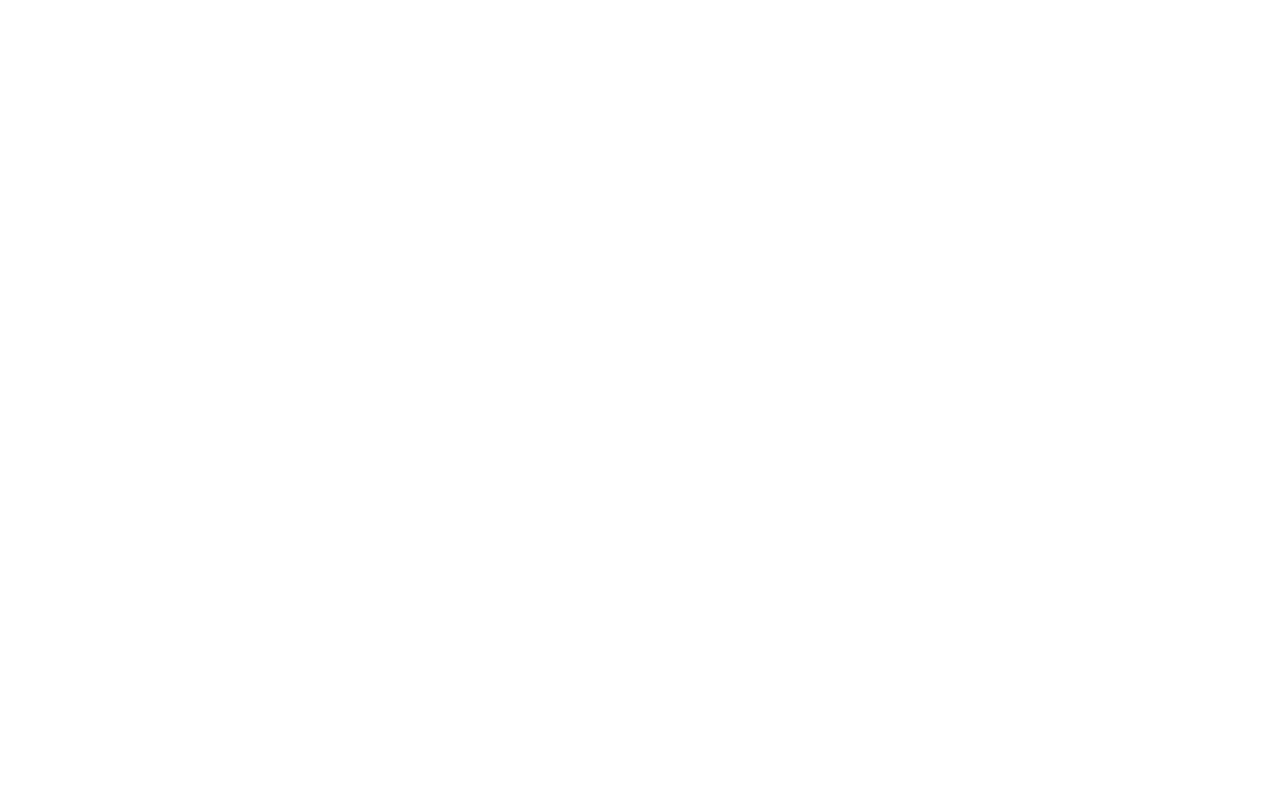
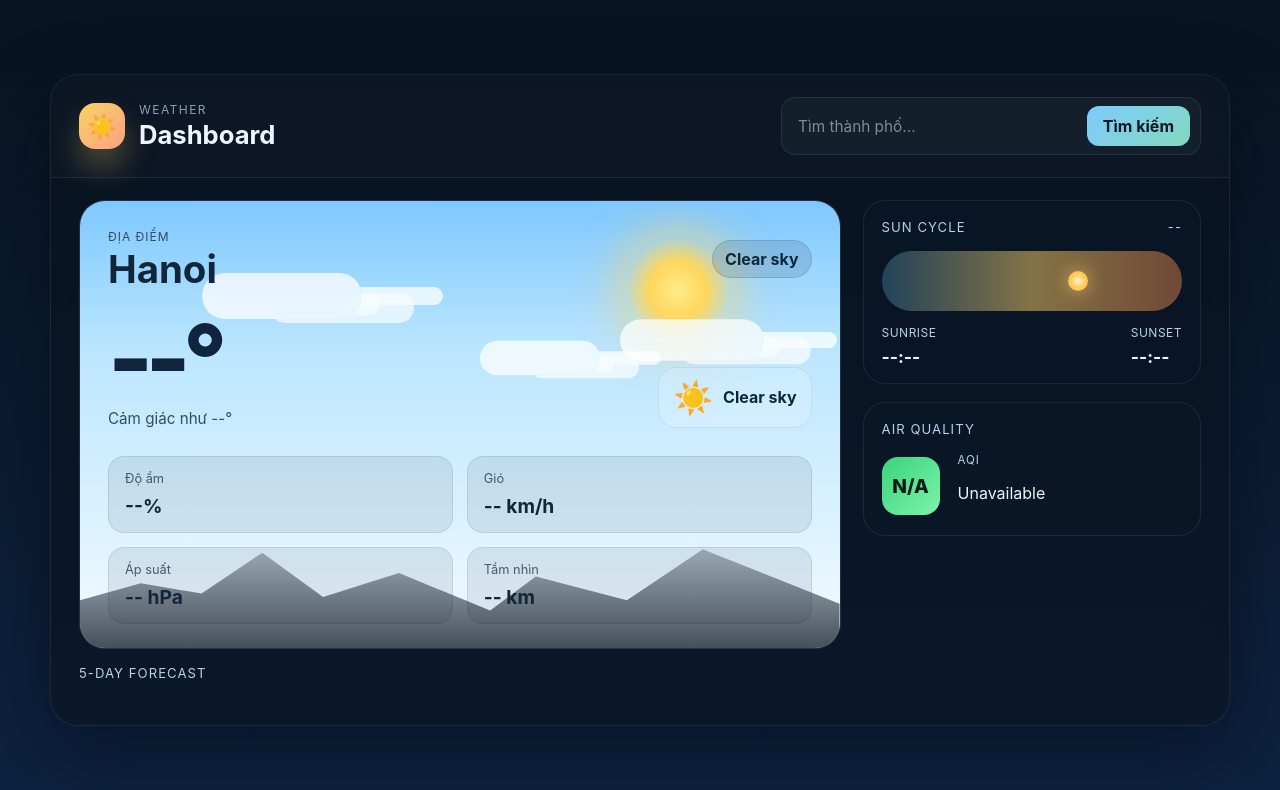
Before and after one commit to Toisieupam/weather-dashboard, a plain HTML site: page index.html in a window 1280 px wide. Drawn offline with Linux system fonts and the light colour scheme; no server answers.

Commit message:
Fix broken HTML structure and restore the weather dashboard page skeleton

```diff
--- a/index.html
+++ b/index.html
@@ -4,21 +4,128 @@
   <meta charset="UTF-8" />
   <meta name="viewport" content="width=device-width, initial-scale=1.0" />
   <title>Weather Dashboard</title>
-  <style>
-    :root{
-      --bg1:#071c2f;
-      --bg2:#112d49;
-      --panel:rgba(10,22,35,0.72);
-      --line:rgba(255,255,255,0.12);
-      --text:#edf7ff;
-      --muted:#cfe1f3;
-      --accent:#ffd166;
-      --primary:#7ecbff;
-      --good:#72e0a2;
-      --warn:#ffb86b;
-      --bad:#ff7a7a;
-      --shadow:rgba(3,10,20,0.4);
-    }
+  <link rel="stylesheet" href="styles.css" />
+</head>
+<body>
+  <div class="app-shell">
+    <header class="topbar">
+      <div class="brand-group">
+        <div class="brand-mark">☀️</div>
+        <div>
+          <p class="eyebrow">Weather</p>
+          <h1>Dashboard</h1>
+        </div>
+      </div>
 
-    *{ box-sizing:border-box; }
-    html,body
+      <form id="searchForm" class="search-bar">
+        <input id="cityInput" type="text" placeholder="Tìm thành phố..." aria-label="Tìm thành phố" />
+        <button type="submit">Tìm kiếm</button>
+      </form>
+    </header>
+
+    <main class="layout">
+      <section id="heroPanel" class="hero-panel sunny">
+        <div class="sky-scene"></div>
+        <div class="sun"></div>
+        <div class="cloud cloud-1"></div>
+        <div class="cloud cloud-2"></div>
+        <div class="cloud cloud-3"></div>
+        <div class="rain rain-1"></div>
+        <div class="rain rain-2"></div>
+        <div class="rain rain-3"></div>
+        <div class="mist"></div>
+        <div class="mountains"></div>
+
+        <div class="hero-overlay">
+          <div class="location-row">
+            <div>
+              <p class="muted">Địa điểm</p>
+              <h2 id="cityName">Hanoi</h2>
+            </div>
+            <div id="statusPill" class="status-pill">Clear sky</div>
+          </div>
+
+          <div class="temp-row">
+            <div class="temp-wrap">
+              <div id="currentTemp" class="temp">--°</div>
+              <div id="feelsLike" class="feels-like">Cảm giác như --°</div>
+            </div>
+
+            <div class="condition-wrap">
+              <div id="conditionIcon" class="condition-icon">☀️</div>
+              <p id="conditionText">Clear sky</p>
+            </div>
+          </div>
+
+          <div class="meta-grid">
+            <div class="meta-item">
+              <span>Độ ẩm</span>
+              <strong id="humidity">--%</strong>
+            </div>
+            <div class="meta-item">
+              <span>Gió</span>
+              <strong id="wind">-- km/h</strong>
+            </div>
+            <div class="meta-item">
+              <span>Áp suất</span>
+              <strong id="pressure">-- hPa</strong>
+            </div>
+            <div class="meta-item">
+              <span>Tầm nhìn</span>
+              <strong id="visibility">-- km</strong>
+            </div>
+          </div>
+        </div>
+      </section>
+
+      <aside class="side-panel">
+        <div class="card">
+          <div class="card-header">
+            <span>Sun cycle</span>
+            <span id="dateLabel">--</span>
+          </div>
+
+          <div class="sun-cycle">
+            <div class="sun-line">
+              <div class="sun-orb"></div>
+            </div>
+            <div class="sun-times">
+              <div>
+                <label>Sunrise</label>
+                <strong id="sunrise">--:--</strong>
+              </div>
+              <div>
+                <label>Sunset</label>
+                <strong id="sunset">--:--</strong>
+              </div>
+            </div>
+          </div>
+        </div>
+
+        <div class="card">
+          <div class="card-header">
+            <span>Air Quality</span>
+          </div>
+
+          <div class="aqi-row">
+            <div id="aqiBadge" class="aqi-badge">N/A</div>
+            <div>
+              <p class="aqi-label">AQI</p>
+              <p id="aqiText">Unavailable</p>
+            </div>
+          </div>
+        </div>
+      </aside>
+    </main>
+
+    <section class="forecast-panel">
+      <div class="card-header">
+        <span>5-day forecast</span>
+      </div>
+      <div id="forecastList" class="forecast-list"></div>
+    </section>
+  </div>
+
+  <script src="script.js"></script>
+</body>
+</html>
```
